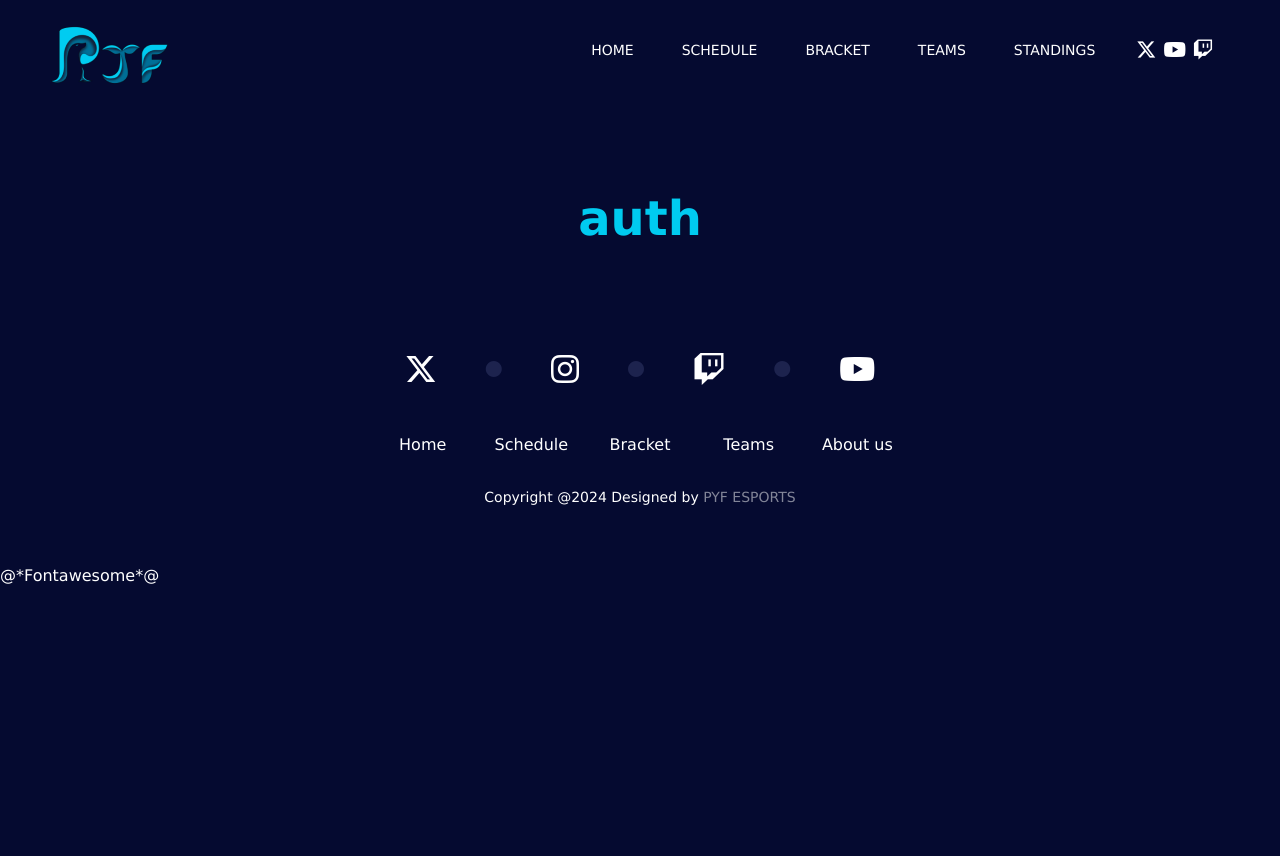
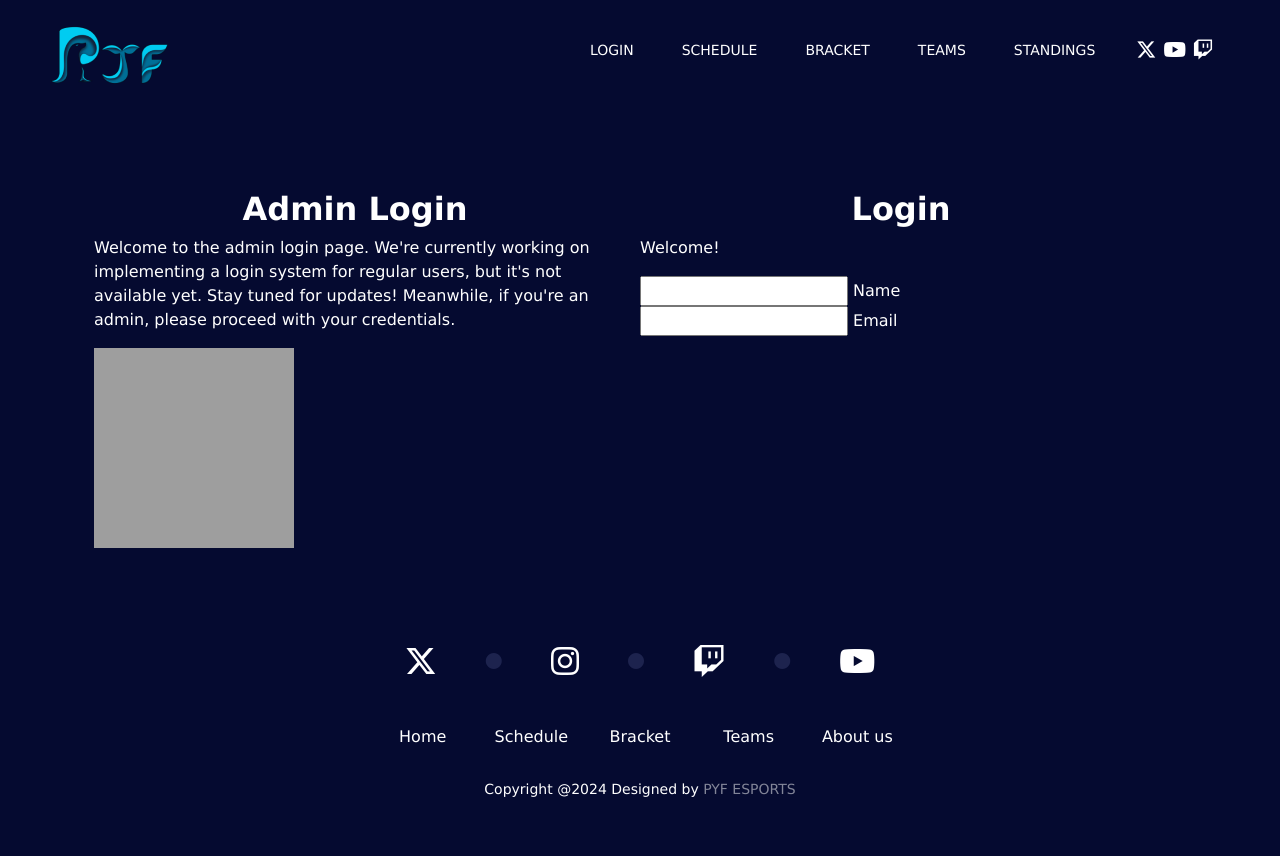
Before and after one commit to LapointeHugo/PYF_Esports, a PHP site: page /auth in a window 1280 px wide. Before the commit the page ends 584 px from the top, so only its background shows below. Run offline with PHP 8.4, Linux system fonts and the light colour scheme; some libraries are stand-ins or nearby versions; some web fonts are replaced; grey boxes are pictures that could not be loaded.

Commit message:
PROGRESS : Switch

```diff
--- a/PYF_Esports/controllers/layout.php
+++ b/PYF_Esports/controllers/layout.php
@@ -57,7 +57,7 @@
 		<div id="navbarOptions" class="container">
 			<nav class="navbar navbar-expand-lg navbar-light fixed-top">
 				<!-- Logo -->
-				<a class="navbar-brand" asp-area="" asp-controller="Home" asp-action="Index">
+				<a class="navbar-brand" href="/home">
 					<img src="/images/Logo.png" alt="PYF_Logo" class="d-inline-block align-top h-logo">
 				</a>
 
@@ -70,7 +70,7 @@
 				<div class="collapse navbar-collapse justify-content-end align-items-center" id="navbarNav">
 					<ul class="navbar-nav">
 						<li class="nav-item mx-3">
-							<a class="nav-link" style="color: white" href="/home">HOME</a>
+							<a class="nav-link" style="color: white" href="/auth">LOGIN</a>
 						</li>
 						<li class="nav-item mx-3">
 							<a class="nav-link" style="color: white" href="/schedule">SCHEDULE</a>
@@ -154,7 +154,7 @@
 
 	<script src="/../lib/jquery/dist/jquery.min.js"></script>
 	<script src="/../lib/bootstrap/dist/js/bootstrap.bundle.min.js"></script>
-	<script src="https://kit.fontawesome.com/63463ff979.js" crossorigin="anonymous"></script>@*Fontawesome*@
+	<script src="https://kit.fontawesome.com/63463ff979.js" crossorigin="anonymous"></script>
 	<script src="/../lib/jquery-validation/dist/jquery.validate.js"></script>
 	<script src="/../lib/jquery-validation-unobtrusive/jquery.validate.unobtrusive.js"></script>
 	<script src="/../js/site.js"></script>
--- a/PYF_Esports/views/auth.php
+++ b/PYF_Esports/views/auth.php
@@ -1,5 +1,25 @@
-<!DOCTYPE html>
-<html>
-<h1>auth</h1>
-
-</html>
+<div class="container row">
+    <div class="col-6">
+        <h2>Admin Login</h2>
+        <p>Welcome to the admin login page. We're currently working on implementing a login
+            system for regular users, but it's not available yet. Stay tuned for updates!
+            Meanwhile, if you're an admin, please proceed with your credentials.</p>
+        <img src="/images/Cypher.webp" height="200px" width="200px">
+    </div>
+    <div class="col-6">
+        <h2>Login</h2>
+        <p>Welcome!</p>
+        <div class="group">
+            <input type="text" required>
+            <span class="highlight"></span>
+            <span class="bar"></span>
+            <label>Name</label>
+        </div>
+        <div class="group">
+            <input type="text" required>
+            <span class="highlight"></span>
+            <span class="bar"></span>
+            <label>Email</label>
+        </div>
+    </div>
+</div>
```
